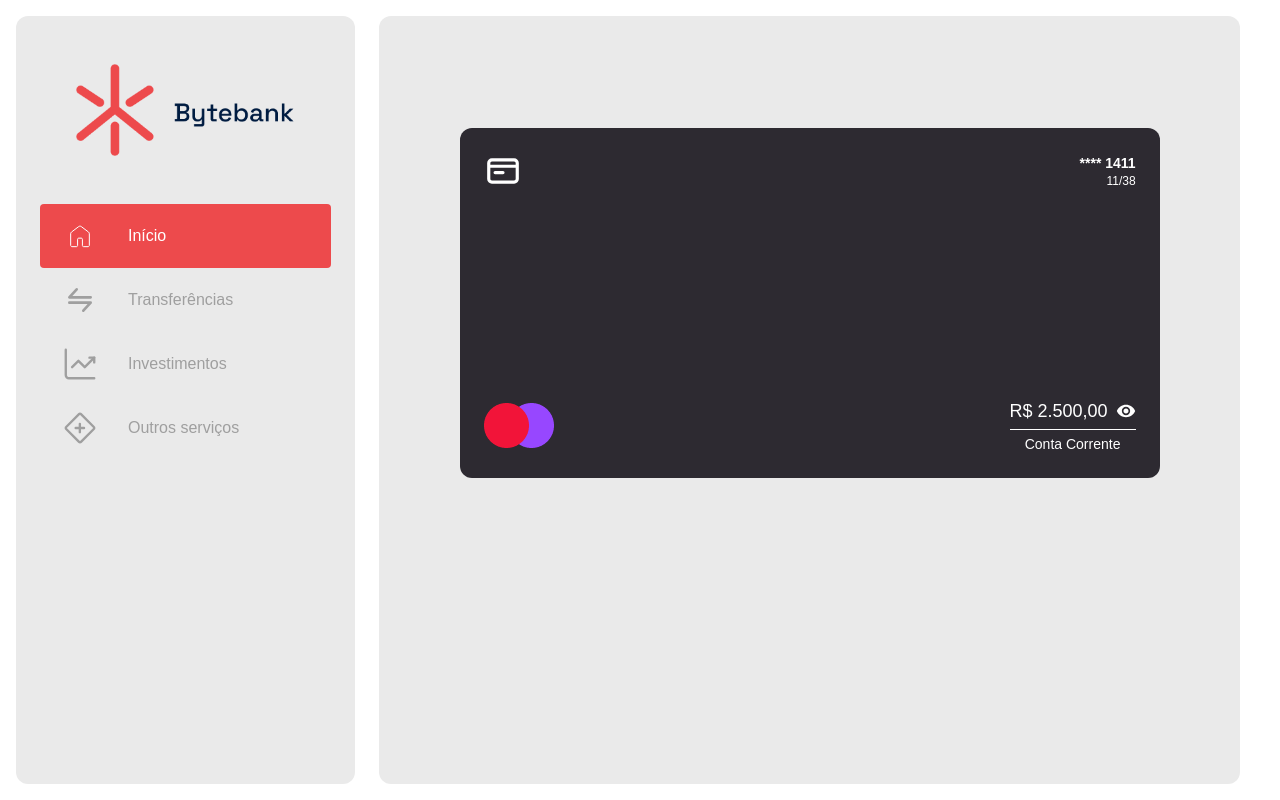
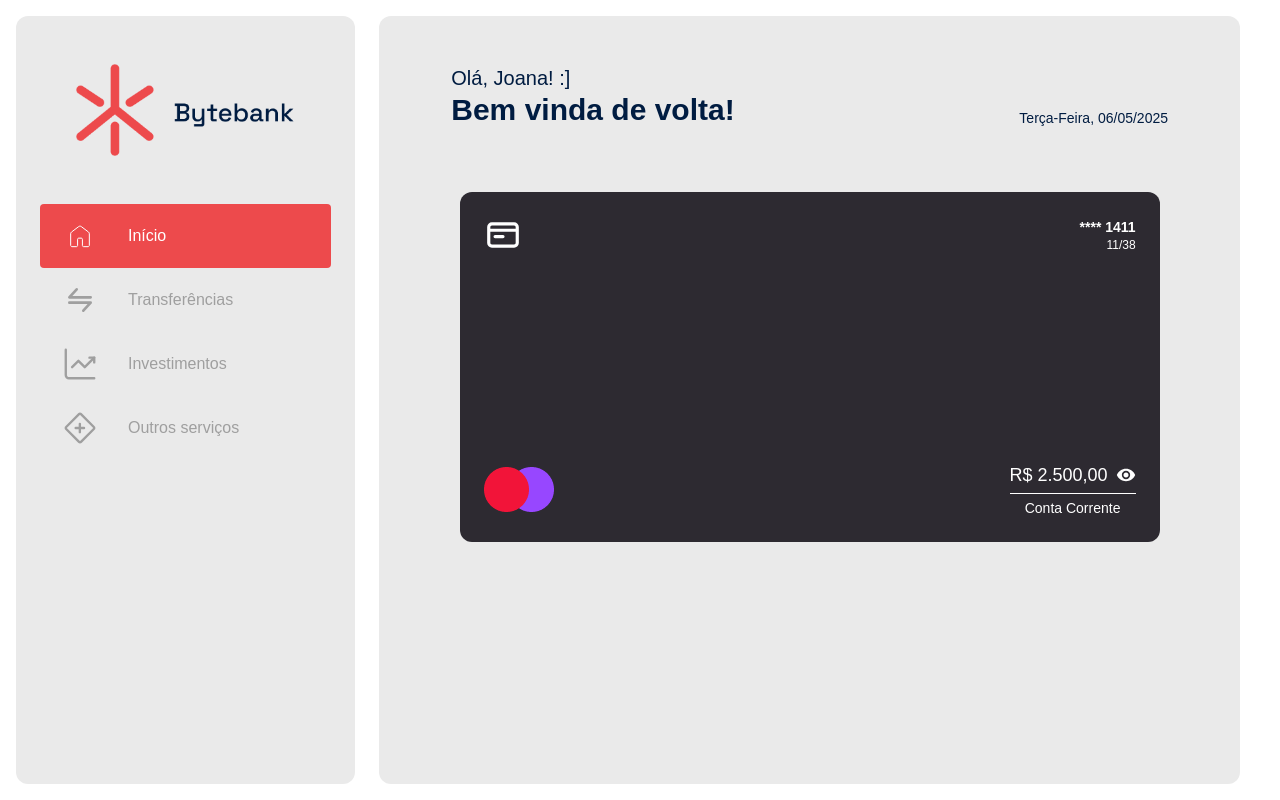
Before and after one commit to dbento-dev/banking-app, a Next.js app: page /dashboard in a window 1280 px wide. Built offline with nearby package versions, Linux system fonts and the light colour scheme.

Commit message:
feat/dashboard: add dashboard header component

```diff
--- /dev/null
+++ b/src/app/dashboard/components/DashboardHeader/DashboardHeader.tsx
@@ -0,0 +1,27 @@
+"use client";
+
+interface DashboardHeaderProps {
+  name: string;
+}
+
+export default function DashboardHeader({ name }: DashboardHeaderProps) {
+  const currentDate = new Date();
+  const formattedDate = new Intl.DateTimeFormat("pt-BR", {
+    weekday: "long",
+    year: "numeric",
+    month: "numeric",
+    day: "numeric",
+  }).format(currentDate);
+
+  return (
+    <div className="flex flex-row justify-between">
+      <div>
+        <h3 className="text-xl">Olá, {name}! :]</h3>
+        <h1 className="text-3xl font-bold">Bem vinda de volta!</h1>
+      </div>
+      <div className="flex items-end">
+        <h4 className="text-sm capitalize">{formattedDate}</h4>
+      </div>
+    </div>
+  );
+}
--- a/src/app/dashboard/page.tsx
+++ b/src/app/dashboard/page.tsx
@@ -2,6 +2,7 @@
 import React from "react";
 import { useSearchParams } from "next/navigation";
 
+import DashboardHeader from "@/app/dashboard/components/DashboardHeader/DashboardHeader";
 import BalanceCard from "@/app/dashboard/components/BalanceCard/BalanceCard";
 
 export default function DashboardPage() {
@@ -14,6 +15,7 @@ export default function DashboardPage() {
         return (
           <div className="ml-6 flex h-[96vh] flex-row">
             <div className="mr-6 flex-4/6 rounded-xl bg-[var(--surface)] px-18 py-12">
+              <DashboardHeader name="Joana" />
               <div className="mt-8 flex flex-col items-center gap-6">
                 <BalanceCard accountType="Conta Corrente" balance={2500.0} />
               </div>
```
